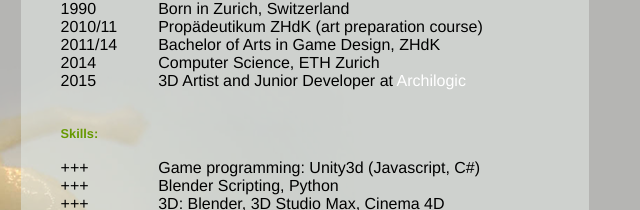
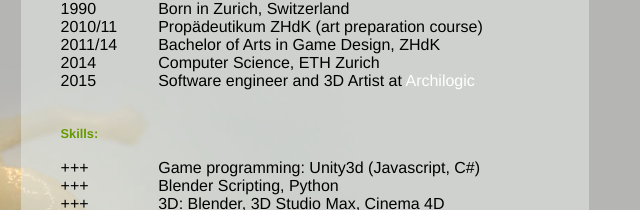
Before and after one commit to Aadjou/madlaina.li_orig, a plain HTML site: page index.html in a window 1280 px wide. Shown: the part 3828-4038 px from the top of the page, 407-1047 px from the left. Drawn offline with Linux system fonts and the light colour scheme.

Commit message:
Update index.html

```diff
--- a/index.html
+++ b/index.html
@@ -181,7 +181,7 @@ siebte zeile
       </ul>
       <ul>
         <li>2015</li>
-        <li>3D Artist and Junior Developer at <a href="http://www.archilogic.com">Archilogic</a></li>
+        <li>Software engineer and 3D Artist at <a href="http://www.archilogic.com">Archilogic</a></li>
       </ul>
       <p> <br>
       <br>
```
